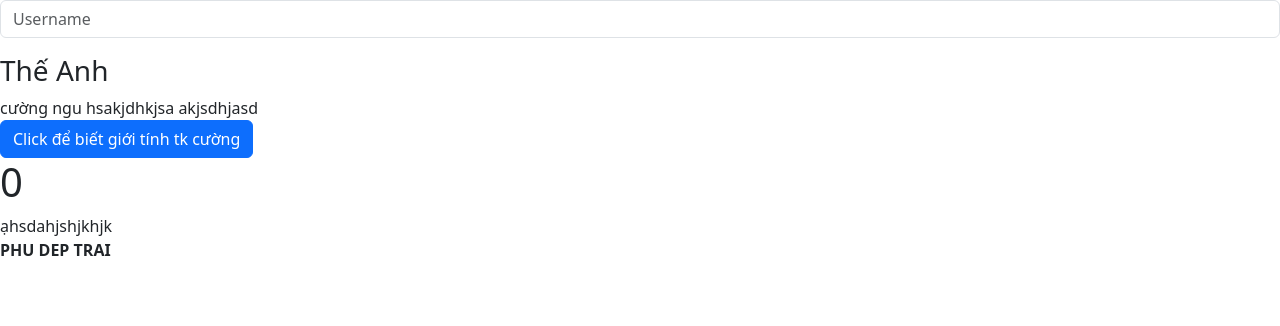
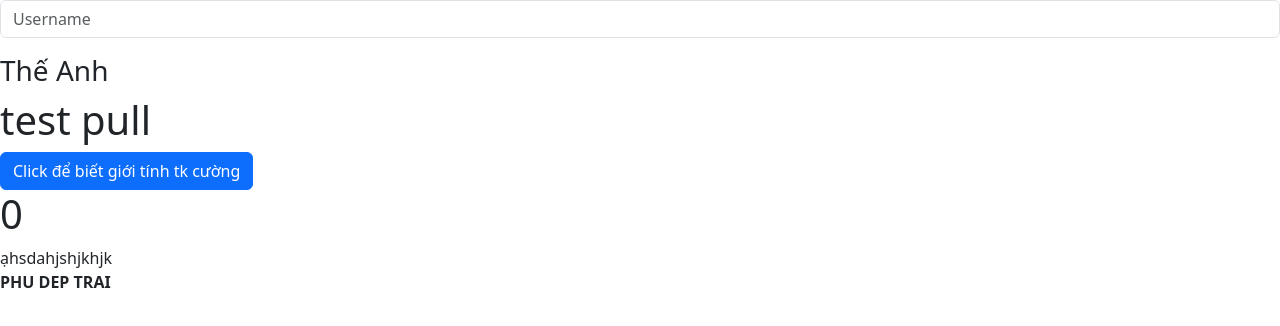
Before and after one commit to ntanh23112005/demo-vue, a Vue app: page / in a window 1280 px wide. Shown: the top 326 px of the page. Built offline with nearby package versions, Linux system fonts and the light colour scheme.

Commit message:
Thế anh test

```diff
--- a/src/views/Hello.vue
+++ b/src/views/Hello.vue
@@ -8,9 +8,7 @@
     </div>
 
     <h3>Thế Anh</h3>
-    cường ngu
-    hsakjdhkjsa
-    akjsdhjasd
+    <h1>test pull</h1>
   </div>
 
   <button @click="changeCC" class="btn btn-primary">Click để biết giới tính tk cường</button>
```
